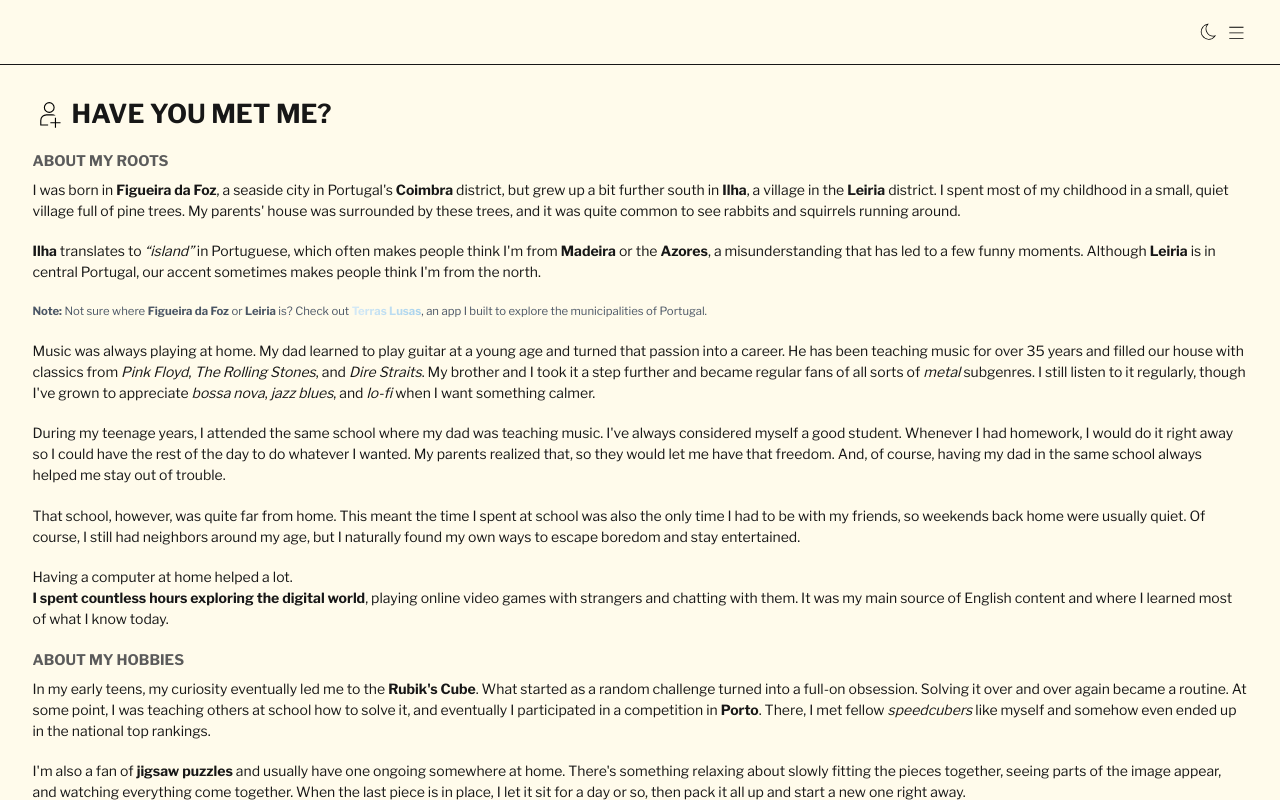
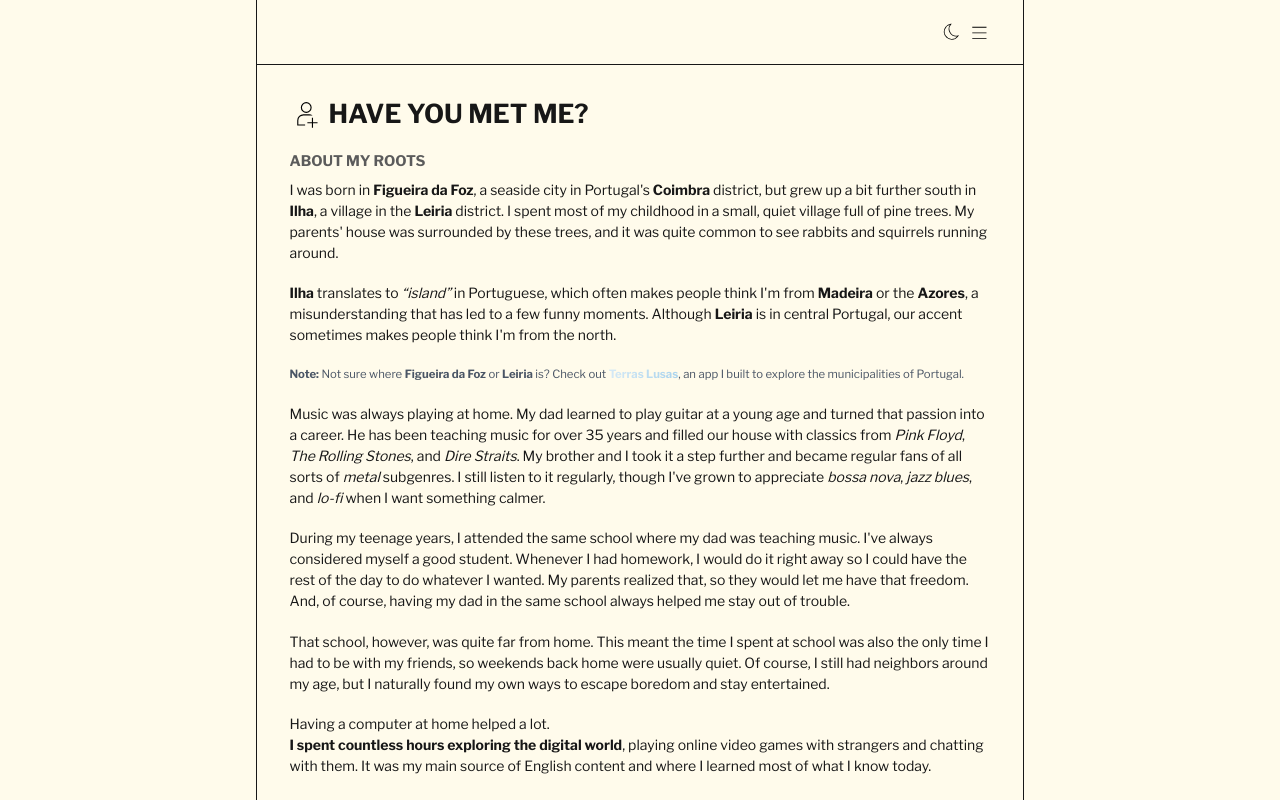
Before and after one commit to xavier-batista-fernandes/have-you-met-xavier, a Next.js app: page / in a window 1280 px wide. Built offline with nearby package versions, Linux system fonts and the light colour scheme; no server answers.

Commit message:
🧀 make scrollbar width thinner

```diff
--- a/app/globals.css
+++ b/app/globals.css
@@ -1,5 +1,14 @@
 @import 'tailwindcss';
 @custom-variant dark (&:where(.dark, .dark *));
+
+* {
+  scrollbar-width: thin;
+  scrollbar-color: oklch(21% 0.006 285.885) transparent;
+}
+
+.dark * {
+  scrollbar-color: oklch(98.7% 0.022 95.277) transparent;
+}
 
 html {
   margin: 0;
--- a/app/layout.tsx
+++ b/app/layout.tsx
@@ -27,7 +27,7 @@ export default async function RootLayout({
       </head>
 
       <body
-        className={`${font.className} flex max-h-screen flex-col bg-amber-50 text-neutral-900 dark:bg-zinc-900 dark:text-amber-50`}
+        className={`${font.className} mx-auto flex max-h-screen max-w-[768px] flex-col bg-amber-50 text-neutral-900 md:border-x-[0.5px] dark:bg-zinc-900 dark:text-amber-50 md:dark:border-amber-50`}
       >
         <AppContextProvider>
           <header className="relative min-h-20 border-b-[0.5px]">
```
